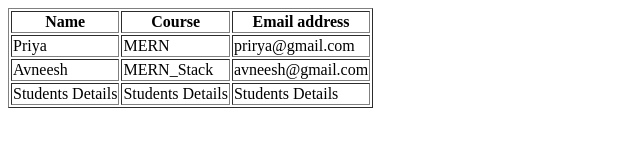
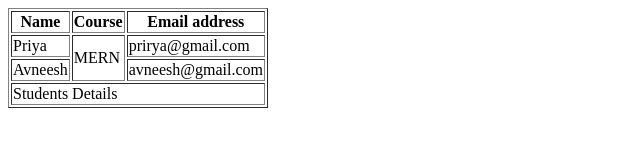
Before and after one commit to ganeshdutt100/frontend12pm, a plain HTML site: page HTML/table.html in a window 1280 px wide. Shown: the whole page, without its empty margins (0-640 px from the left). Drawn offline with Linux system fonts and the light colour scheme.

Commit message:
Table rowspan and colspan

```diff
--- a/HTML/table.html
+++ b/HTML/table.html
@@ -19,21 +19,20 @@
         <tbody>
             <tr>
                 <td>Priya</td>
-                <td>MERN</td>
+                <td rowspan="2"> MERN</td>
                 <td>prirya@gmail.com</td>
             </tr>
 
             <tr>
                 <td>Avneesh</td>
-                <td>MERN_Stack</td>
+                <!-- <td>MERN_Stack</td> -->
                 <td>avneesh@gmail.com</td>
             </tr>
         </tbody>
         <tfoot>
             <tr>
-                <td>Students Details</td>
-                <td>Students Details</td>
-                <td>Students Details</td>
+                <td colspan="3">Students Details</td>
+
             </tr>
         </tfoot>
 
```
